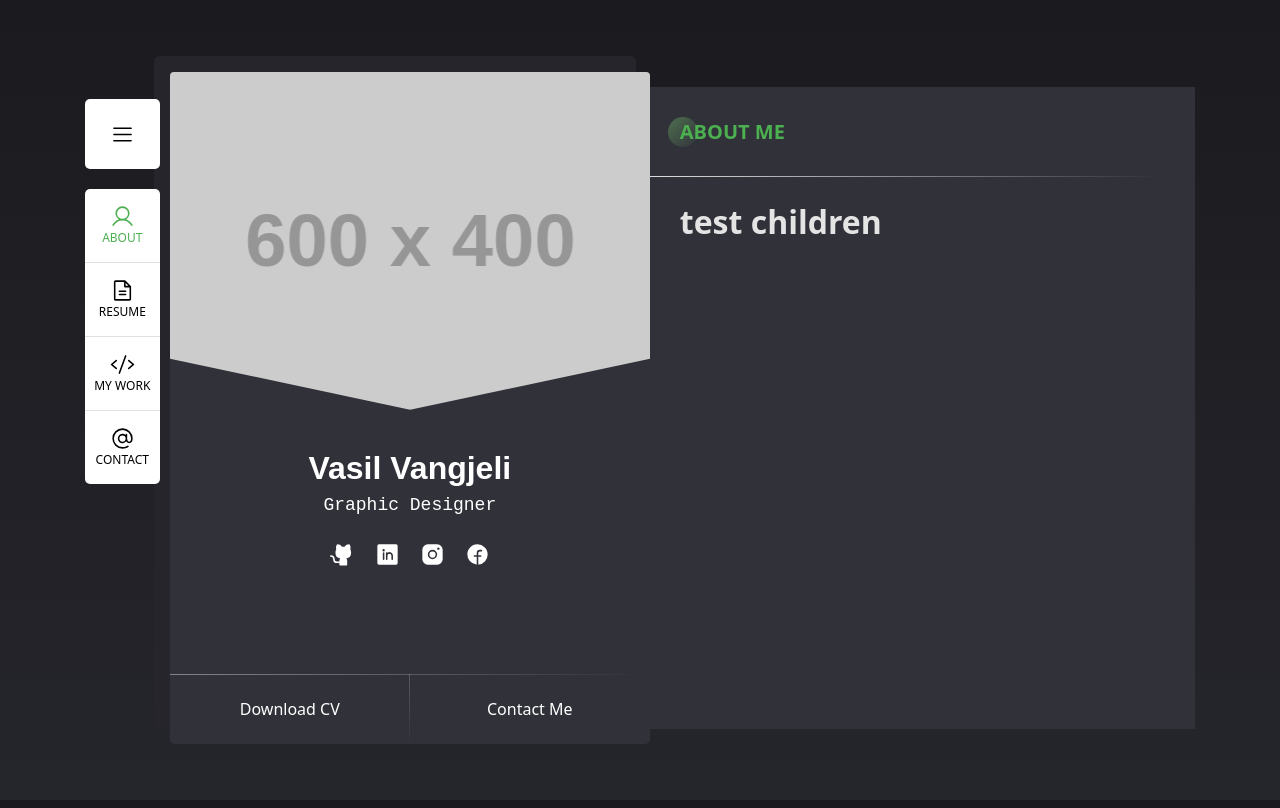
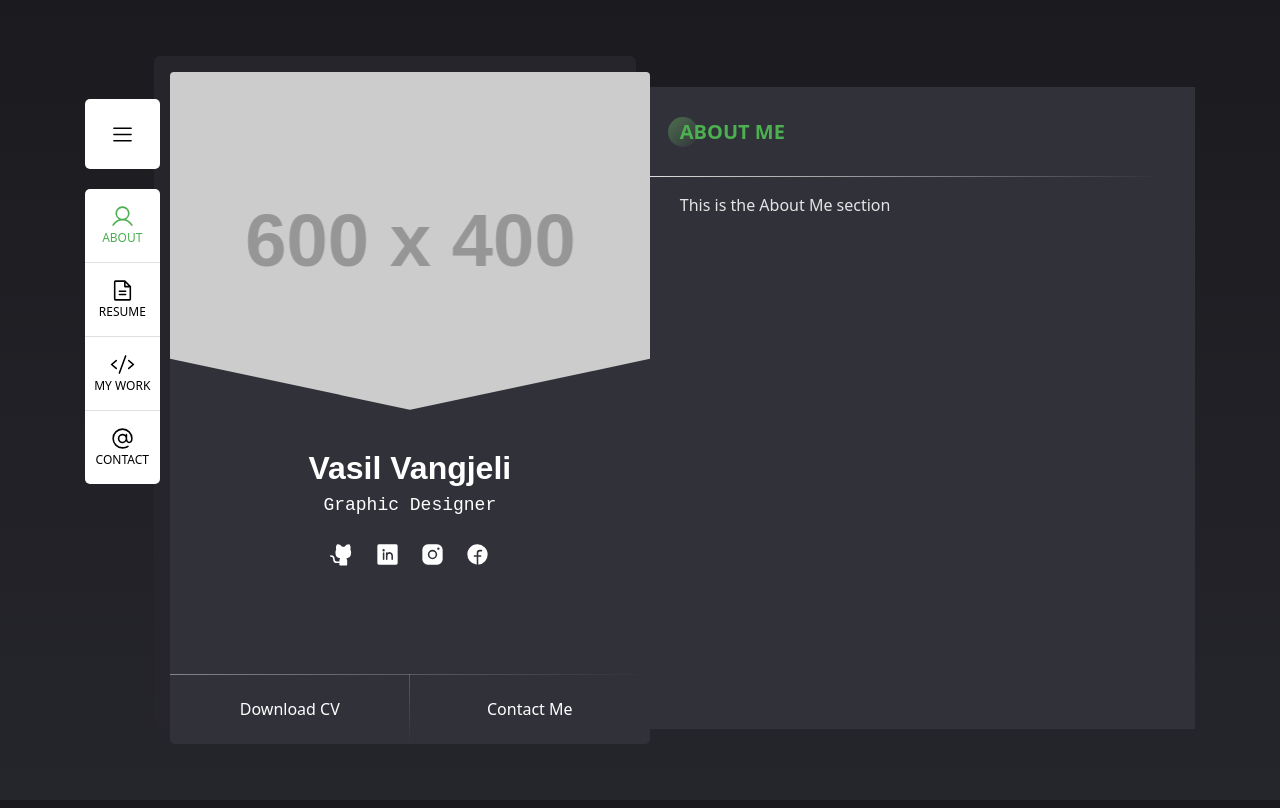
Before and after one commit to vasil14/my-cv-website, a React (Vite) app: page / in a window 1280 px wide. Built offline with nearby package versions, Linux system fonts and the light colour scheme.

Commit message:
Animation fix

```diff
--- a/src/App.jsx
+++ b/src/App.jsx
@@ -9,51 +9,21 @@ import { ContentContainer, MainContainer } from "./styles";
 
 export default function App() {
   const [activeSection, setActiveSection] = useState("ABOUT");
-  const [prevSection, setPrevSection] = useState(null);
-  const [isAnimating, setIsAnimating] = useState(false);
-
-  const handleSectionChange = (newSection) => {
-    if (newSection === activeSection || isAnimating) return;
-
-    setPrevSection(activeSection);
-    setActiveSection(newSection);
-    setIsAnimating(true);
-
-    setTimeout(() => {
-      setPrevSection(null);
-      setIsAnimating(false);
-    }, 500); // match animation duration
-  };
-
-  const getComponent = (section, animationType) => {
-    switch (section) {
-      case "ABOUT":
-        return <AboutMe animationType={animationType} />;
-      case "RESUME":
-        return <Resume animationType={animationType} />;
-      case "MY WORK":
-        return <MyWork animationType={animationType} />;
-      case "CONTACT":
-        return <Contact animationType={animationType} />;
-      default:
-        return null;
-    }
-  };
 
   return (
     <MainContainer>
       <ContentContainer>
         <VerticalSidebar
-          setActiveSection={handleSectionChange}
+          setActiveSection={setActiveSection}
           active={activeSection}
         />
         <Profile />
 
-        {/* Old component with fadeOut */}
-        {prevSection && getComponent(prevSection, "out")}
-
-        {/* New component with fadeIn */}
-        {getComponent(activeSection, prevSection ? "in" : "none")}
+        {/* All components rendered, only one is visible */}
+        <AboutMe isActive={activeSection === "ABOUT"} />
+        <Resume isActive={activeSection === "RESUME"} />
+        <MyWork isActive={activeSection === "MY WORK"} />
+        <Contact isActive={activeSection === "CONTACT"} />
       </ContentContainer>
     </MainContainer>
   );
--- a/src/components/AboutMe/index.jsx
+++ b/src/components/AboutMe/index.jsx
@@ -1,9 +1,9 @@
 import MainContent from "../MainContent";
 
-const AboutMe = ({ animationType }) => {
+const AboutMe = ({ isActive }) => {
   return (
-    <MainContent title="About Me" animationType={animationType}>
-      <h1>test children</h1>
+    <MainContent title="About Me" isActive={isActive}>
+      <p>This is the About Me section</p>
     </MainContent>
   );
 };
--- a/src/components/Contact/index.jsx
+++ b/src/components/Contact/index.jsx
@@ -1,8 +1,8 @@
 import MainContent from "../MainContent";
 
-const Contact = ({ animationType }) => {
+const Contact = ({ isActive }) => {
   return (
-    <MainContent title="Contact" animationType={animationType}>
+    <MainContent title="Contact" isActive={isActive}>
       <h1>Contact Content Here</h1>
     </MainContent>
   );
--- a/src/components/MainContent/index.jsx
+++ b/src/components/MainContent/index.jsx
@@ -1,8 +1,8 @@
 import { ContentContainer, ContentWrapper, TitleHeader } from "./styles";
 
-const MainContent = ({ title, children, animationType }) => {
+const MainContent = ({ title, children, isActive }) => {
   return (
-    <ContentContainer $animationType={animationType}>
+    <ContentContainer $isActive={isActive}>
       <ContentWrapper>
         <TitleHeader>{title}</TitleHeader>
         {children}
--- a/src/components/MainContent/styles.jsx
+++ b/src/components/MainContent/styles.jsx
@@ -2,38 +2,18 @@ import styled, { css } from "styled-components";
 import { fadeInLeft, fadeOutLeft } from "../../styles";
 
 export const ContentContainer = styled.div`
-  transform: translate3d(0px, 0px, 0px);
-  opacity: 1;
-
-  padding: 0;
   position: absolute;
-  overflow: hidden;
+  top: 15px;
+  bottom: 15px;
   left: 565px;
   right: 0;
-  top: 15px;
-  bottom: 15px;
-  width: auto;
-  height: auto;
   background: #31313a;
-  z-index: ${({ $animationType }) => ($animationType === "in" ? 9 : 8)};
-  pointer-events: none;
-
-  ${({ $animationType }) => {
-    switch ($animationType) {
-      case "in":
-        return css`
-          animation: ${fadeInLeft} 1s ease forwards;
-        `;
-      case "out":
-        return css`
-          animation: ${fadeOutLeft} 1s ease forwards;
-        `;
-      default:
-        return css`
-          opacity: 1;
-        `;
-    }
-  }}
+  transition: transform 0.8s ease, opacity 0.8s ease;
+  z-index: ${({ $isActive }) => ($isActive ? 2 : 0)};
+  pointer-events: ${({ $isActive }) => ($isActive ? "auto" : "none")};
+  transform: ${({ $isActive }) =>
+    $isActive ? "translate3d(0, 0, 0)" : "translate3d(-300px, 0, 0)"};
+  opacity: ${({ $isActive }) => ($isActive ? 1 : 0)};
 `;
 
 export const ContentWrapper = styled.div`
--- a/src/components/MyWork/index.jsx
+++ b/src/components/MyWork/index.jsx
@@ -1,8 +1,8 @@
 import MainContent from "../MainContent";
 
-const MyWork = ({ animationType }) => {
+const MyWork = ({ isActive }) => {
   return (
-    <MainContent title="My Work" animationType={animationType}>
+    <MainContent title="My Work" isActive={isActive}>
       <h1>My Work Content Here</h1>
     </MainContent>
   );
--- a/src/components/Resume/index.jsx
+++ b/src/components/Resume/index.jsx
@@ -1,8 +1,8 @@
 import MainContent from "../MainContent";
 
-const Resume = ({ animationType }) => {
+const Resume = ({ isActive }) => {
   return (
-    <MainContent title="Resume" animationType={animationType}>
+    <MainContent title="Resume" isActive={isActive}>
       <h1>Resume Content Here</h1>
     </MainContent>
   );
```
